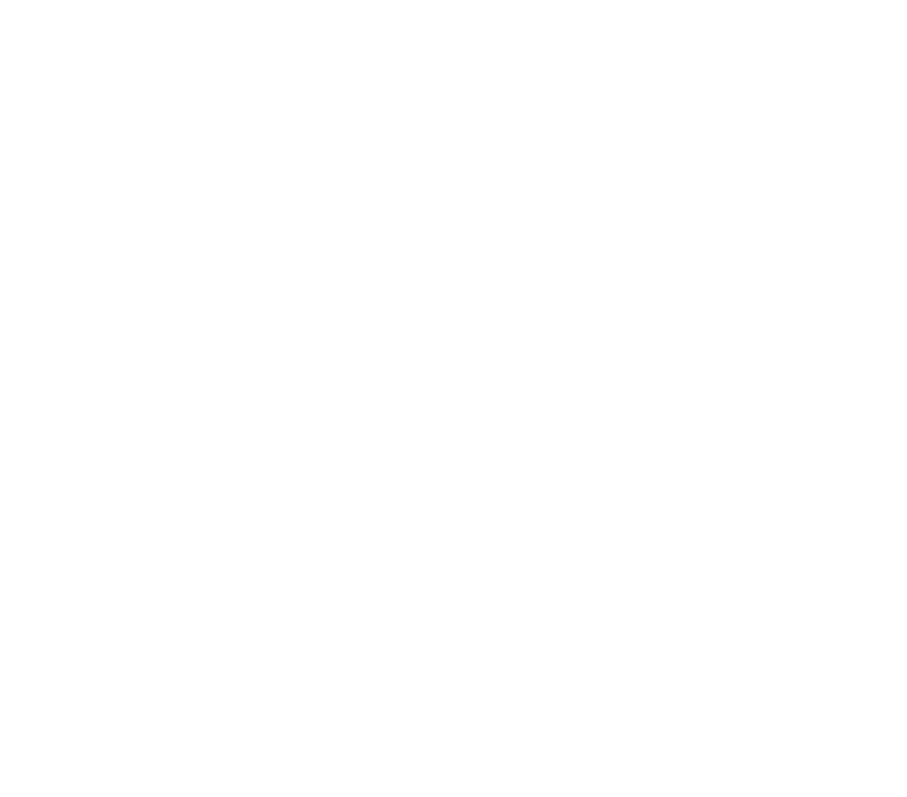
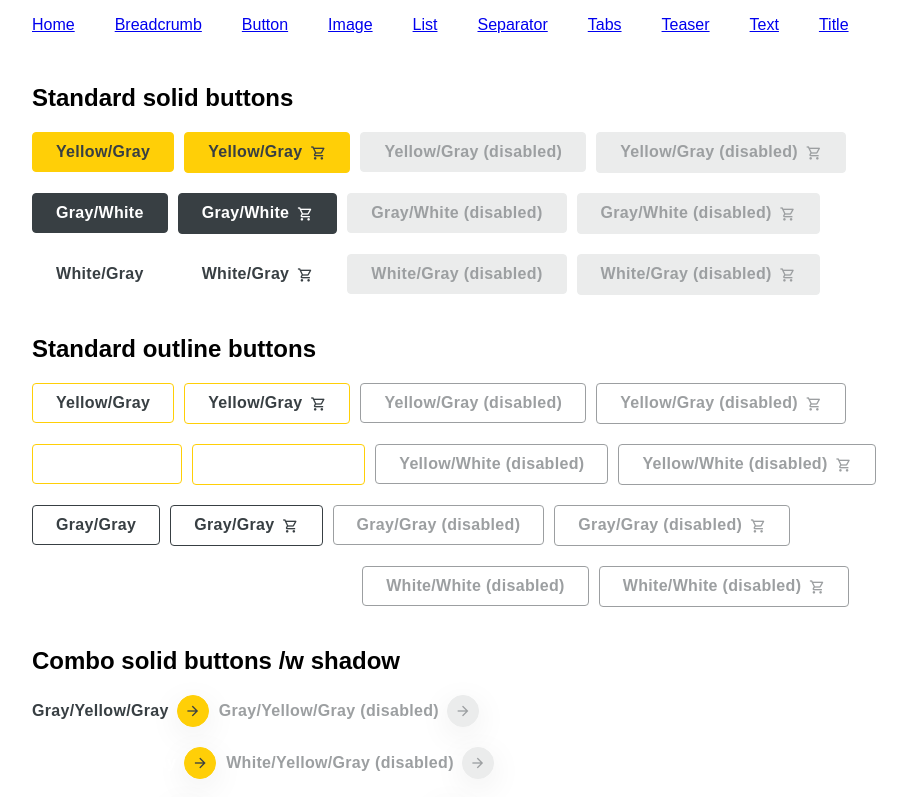
Before and after one commit to CruGlobal/cru-content-designs, a React (Create React App) app in the folder give/: page /button in a window 1280 px wide. Before the commit this address had no page. Shown: the top 797 px of the page, without its empty margins (8-915 px from the left). Built offline with nearby package versions, Linux system fonts and the light colour scheme.

Commit message:
Button overhaul

```diff
--- a/give/src/App.js
+++ b/give/src/App.js
@@ -2,7 +2,7 @@
 // import { ComponentExamples } from "./components/ComponentTemplate";
 // import { AccordionExamples } from "./components/Accordion/Accordion";
 import { BreadcrumbExamples } from "./components/Breadcrumb/Breadcrumb";
-// import { ButtonExamples } from "./components/Button/Button";
+import { ButtonExamples } from "./components/Button/Button";
 // import { CarouselExamples } from "./components/Carousel/Carousel";
 // import { FormExamples } from "./components/Form/Form";
 import { ImageExamples } from "./components/Image/Image";
@@ -32,6 +32,9 @@
           </li>
           <li>
             <Link to="/breadcrumb">Breadcrumb</Link>
+          </li>
+          <li>
+            <Link to="/button">Button</Link>
           </li>
           <li>
             <Link to="/image">Image</Link>
@@ -74,7 +77,7 @@
           {/* <ComponentExamples /> */}
           {/* <AccordionExamples /> */}
           <Route path="breadcrumb" element={<BreadcrumbExamples />} />
-          {/* <ButtonExamples /> */}
+          <Route path="button" element={<ButtonExamples />} />
           {/* <CarouselExamples /> */}
           {/* <FormExamples /> */}
           <Route path="image" element={<ImageExamples />} />
--- a/give/src/components/Button/Button.js
+++ b/give/src/components/Button/Button.js
@@ -1,12 +1,19 @@
+// Based on v2
+// https://www.aemcomponents.dev/content/core-components-examples/library/core-content/button.html
+// https://github.com/adobe/aem-core-wcm-components/tree/main/content/src/content/jcr_root/apps/core/wcm/components/button/v2/button
+
+import { ComponentWrapper } from "../shared";
 import "./Button.css";
 
 const ButtonLink = ({ href, children }) => {
-  return href !== "" ? (
+  return href ? (
     <a className="cmp-button" href={href}>
       {children}
     </a>
   ) : (
-    <button className="cmp-button">{children}</button>
+    <button type="button" className="cmp-button">
+      {children}
+    </button>
   );
 };
 
@@ -22,38 +29,28 @@
   shadow = false, // bool - for combo and dot types only
   disabled = false, // bool
 }) => {
-  const classes = className ? " " + className : className;
-  const typeClass = " cru-button-" + type;
-  const stylingClass = " cru-button-" + styling;
-  const colorClass = " cru-button-" + color;
-  const textColorClass = textColor ? " cru-button-" + textColor : "";
-  const shadowClass = shadow ? " cru-button-shadow" : "";
-  const disabledClass = disabled ? " disabled" : "";
+  if (!text && !icon) return null;
+
+  const typeClass = "cru-button-" + type;
+  const stylingClass = "cru-button-" + styling;
+  const colorClass = "cru-button-" + color;
+  const textColorClass = textColor ? "cru-button-" + textColor : "";
+  const shadowClass = shadow ? "cru-button-shadow" : "";
+  const disabledClass = disabled ? "disabled" : "";
 
   return (
-    <>
-      <div
-        className={
-          "button" +
-          typeClass +
-          stylingClass +
-          colorClass +
-          textColorClass +
-          shadowClass +
-          disabledClass +
-          classes
-        }
-      >
-        <ButtonLink href={href}>
-          {text ? <span className="cmp-button__text">{text}</span> : null}
-          {icon ? (
-            <span
-              className={"cmp-button__icon cmp-button__icon--" + icon}
-            ></span>
-          ) : null}
-        </ButtonLink>
-      </div>
-    </>
+    <ComponentWrapper
+      type="button"
+      className={`${className} ${typeClass} ${stylingClass} ${colorClass} ${textColorClass} ${shadowClass} ${disabledClass}`}
+      hideInner
+    >
+      <ButtonLink href={href}>
+        {icon && (
+          <span className={"cmp-button__icon cmp-button__icon--" + icon}></span>
+        )}
+        {text && <span className="cmp-button__text">{text}</span>}
+      </ButtonLink>
+    </ComponentWrapper>
   );
 };
 
--- a/give/src/components/shared.js
+++ b/give/src/components/shared.js
@@ -2,6 +2,7 @@
   type,
   className = "",
   hideWrapper = false,
+  hideInner = false,
   children,
 }) => {
   if (!type) return null;
@@ -17,20 +18,27 @@
   const DynamicInnerTag =
     type === "breadcrumb" ? "nav" : type === "list" ? "ul" : "div";
 
-  if (!hideWrapper) {
+  if (hideWrapper) {
+    return (
+      <DynamicInnerTag className={`cmp-${type}`}>{children}</DynamicInnerTag>
+    );
+  } else if (hideInner) {
+    return <div className={whitespaceCleanup(classes)}>{children}</div>;
+  } else {
     return (
       <div className={whitespaceCleanup(classes)}>
         <DynamicInnerTag className={`cmp-${type}`}>{children}</DynamicInnerTag>
       </div>
     );
-  } else {
-    return (
-      <DynamicInnerTag className={`cmp-${type}`}>{children}</DynamicInnerTag>
-    );
   }
 };
 
-export const LinkWrapper = ({ href, unwrap, className, children }) => {
+export const LinkWrapper = ({
+  href,
+  unwrap = false,
+  className = "",
+  children,
+}) => {
   return !unwrap ? (
     <a className={className} href={href}>
       {children}
```
